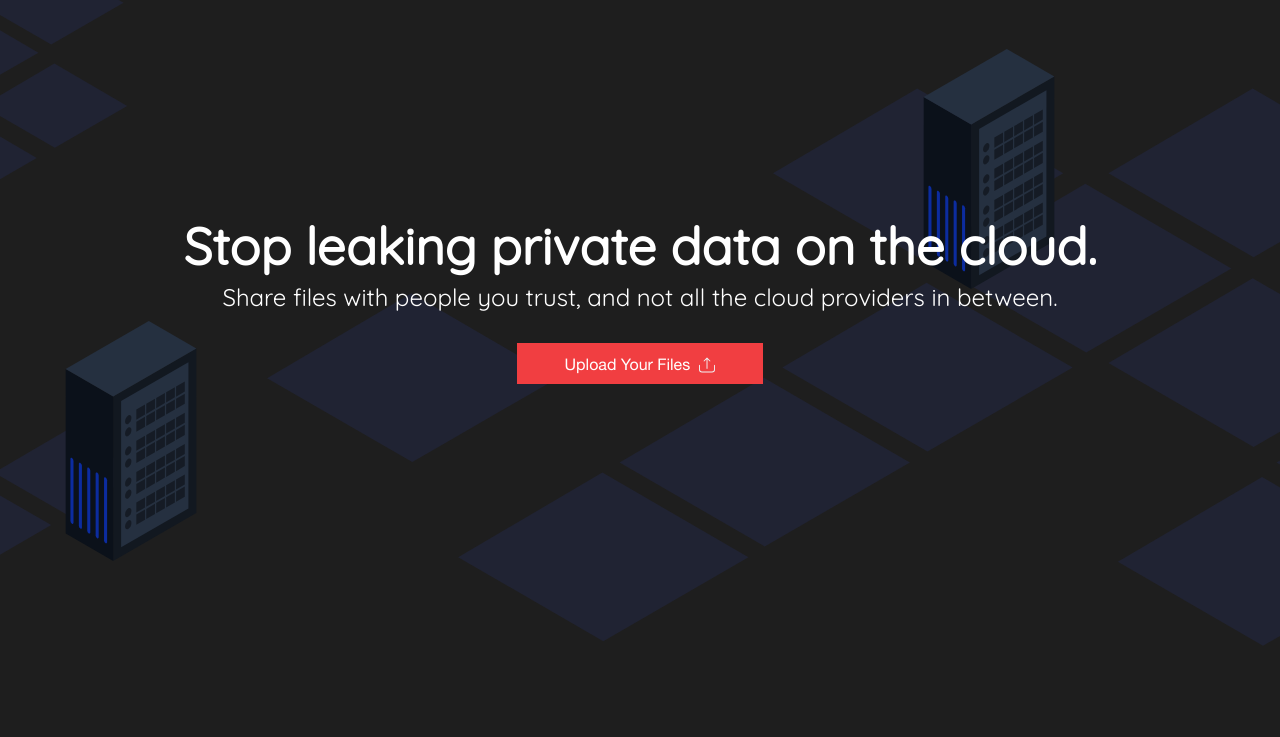
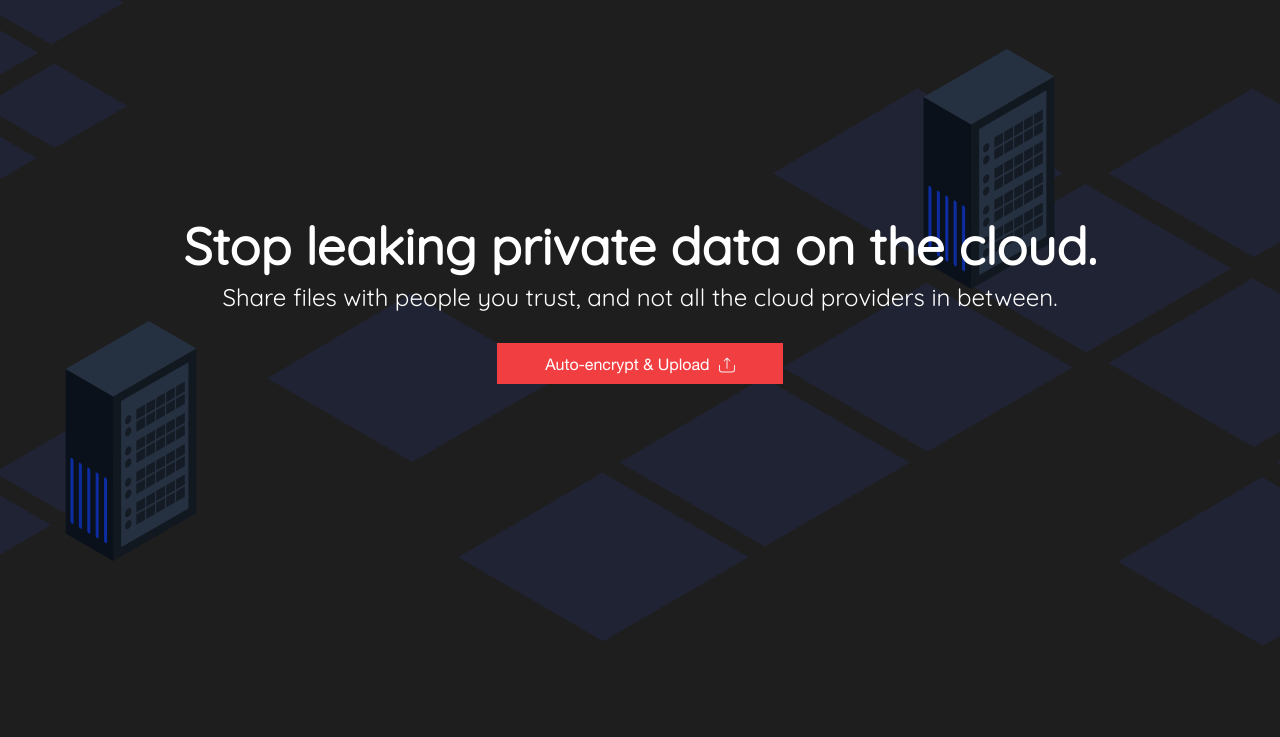
Before and after one commit to countable-web/cryptsend, a website: page public/index.html in a window 1280 px wide. Shown: the part 63-800 px from the top of the page. Drawn offline with Linux system fonts and the light colour scheme; files that its build step writes are made by us from their sources; files whose address does not match are found by name.

Commit message:
Update index.html

```diff
--- a/public/index.html
+++ b/public/index.html
@@ -150,7 +150,7 @@
             <!-- <a href="upload.html"> -->
             <a href="/mkdir">
                 <div class="btn btn-cta btn-shadow" id="btn-cta-landing">
-                    Upload Your Files
+                    Auto-encrypt &amp; Upload
                     <img src="/cat/public/assets/gfx/custom-icons/upload-icon.svg" alt="upload icon" class="custom-icon">
                     <!--<i class="fa fa-upload"></i>-->
                 </div>
```
